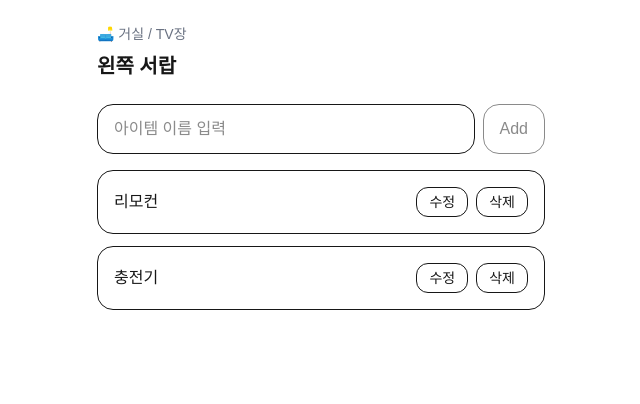
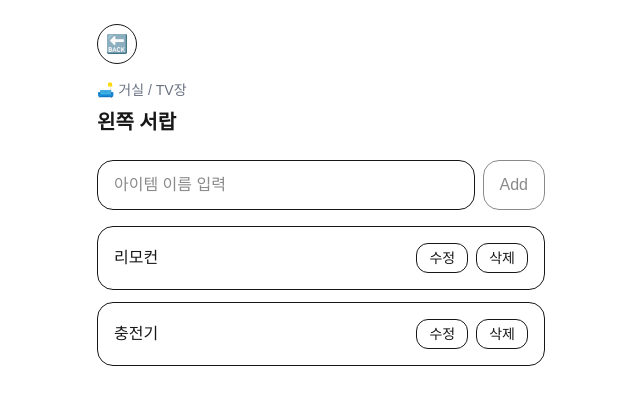
Before and after one commit to tauriqon/where-is-it-next, a Next.js app: page /room/1/storage/1/spot/1 in a window 1280 px wide. Shown: the top 404 px of the page, without its empty margins (319-959 px from the left). Built offline with nearby package versions, Linux system fonts and the light colour scheme.

Commit message:
style: update back button to app-like arrow

```diff
--- a/app/room/[roomId]/page.js
+++ b/app/room/[roomId]/page.js
@@ -24,6 +24,7 @@ export default async function StoragePage({ params }) {
     <AppLayout>
       <PageHeader
         title={`${currentRoom.emoji} ${currentRoom.name}`}
+        showBack
       />
 
       <div className="mt-6 space-y-3">
--- a/app/room/[roomId]/storage/[storageId]/page.js
+++ b/app/room/[roomId]/storage/[storageId]/page.js
@@ -34,6 +34,7 @@ export default async function SpotPage({ params }) {
       <PageHeader
         subtitle={`${currentRoom.emoji} ${currentRoom.name}`}
         title={currentStorage.name}
+        showBack
       />
 
       <div className="mt-6 space-y-3">
--- a/app/room/[roomId]/storage/[storageId]/spot/[spotId]/page.js
+++ b/app/room/[roomId]/storage/[storageId]/spot/[spotId]/page.js
@@ -42,6 +42,7 @@ export default async function ItemPage({ params }) {
       <PageHeader
         subtitle={`${currentRoom.emoji} ${currentRoom.name} / ${currentStorage.name}`}
         title={currentSpot.name}
+        showBack
       />
 
       <ItemSection
--- a/components/PageHeader.js
+++ b/components/PageHeader.js
@@ -1,6 +1,22 @@
-export default function PageHeader({ subtitle, title }) {
+"use client"
+
+import { useRouter } from "next/navigation"
+
+export default function PageHeader({ subtitle, title, showBack = false }) {
+  const router = useRouter()
+
   return (
     <div>
+      {showBack && (
+        <button
+          onClick={() => router.back()}
+          className="mb-4 flex h-10 w-10 items-center justify-center rounded-full border text-lg hover:bg-gray-50"
+          aria-label="뒤로가기"
+        >
+          🔙
+        </button>
+      )}
+
       {subtitle && (
         <p className="text-sm text-gray-500">
           {subtitle}
```
